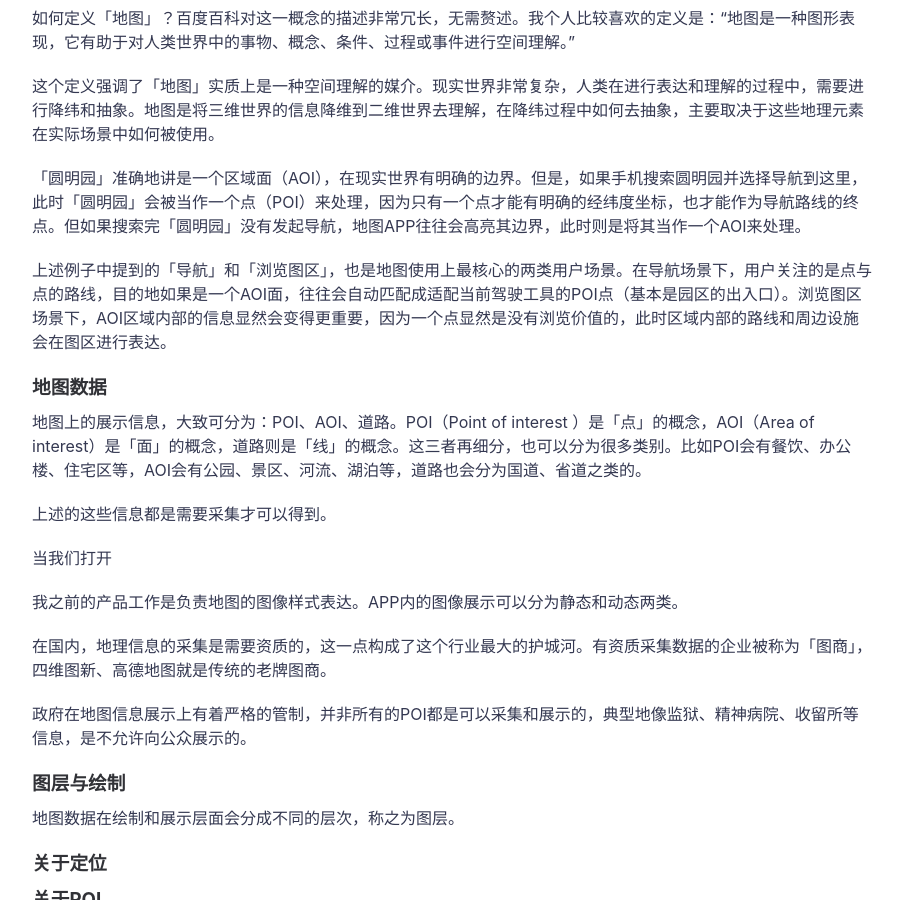
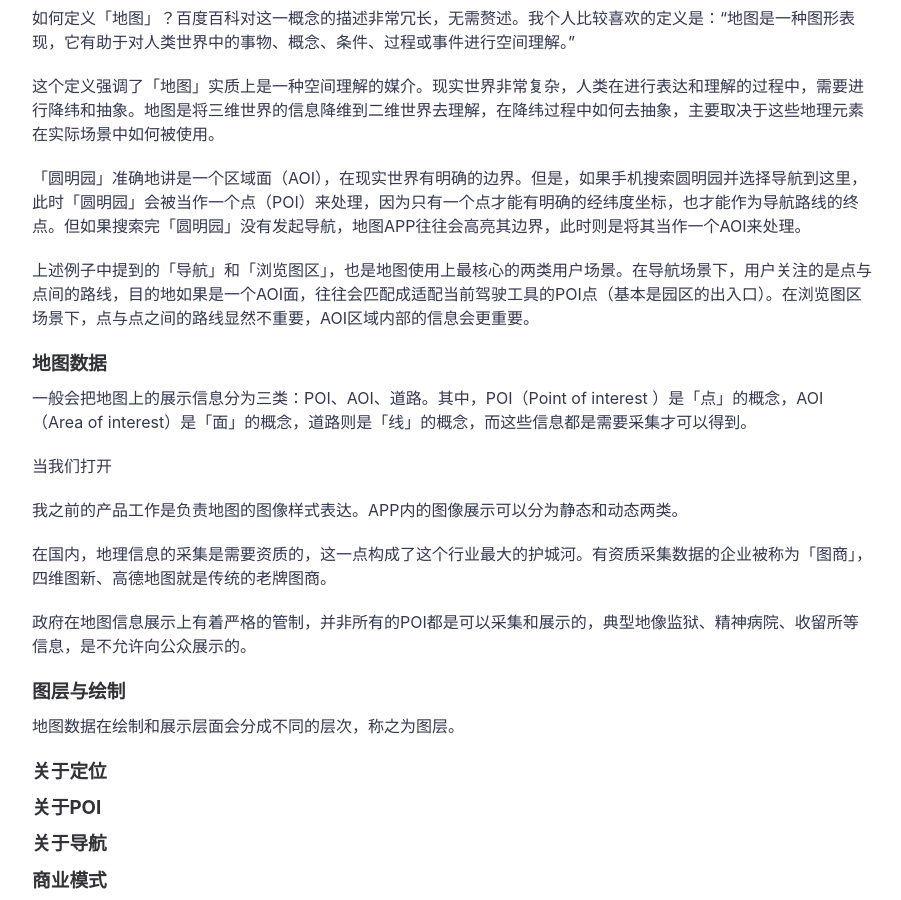
Before and after one commit to icarus507/icarus507.github.io, a Jekyll site: the page built from _posts/2018-09-07-谈谈地图.md, in a window 1280 px wide and 900 px high, scrolled down 902 px. Shown: the whole window, without its empty margins (188-1089 px from the left). Built offline with Jekyll 4.4.1, drawn with Linux system fonts in a browser that asks for light colours.

Commit message:
Update 2018-09-07-谈谈地图.md

```diff
--- a/_posts/2018-09-07-谈谈地图.md
+++ b/_posts/2018-09-07-谈谈地图.md
@@ -20,14 +20,14 @@ featured-img: emile-perron-190221
 
 「圆明园」准确地讲是一个区域面（AOI），在现实世界有明确的边界。但是，如果手机搜索圆明园并选择导航到这里，此时「圆明园」会被当作一个点（POI）来处理，因为只有一个点才能有明确的经纬度坐标，也才能作为导航路线的终点。但如果搜索完「圆明园」没有发起导航，地图APP往往会高亮其边界，此时则是将其当作一个AOI来处理。
 
-上述例子中提到的「导航」和「浏览图区」，也是地图使用上最核心的两类用户场景。在导航场景下，用户关注的是点与点的路线，目的地如果是一个AOI面，往往会自动匹配成适配当前驾驶工具的POI点（基本是园区的出入口）。浏览图区场景下，AOI区域内部的信息显然会变得更重要，因为一个点显然是没有浏览价值的，此时区域内部的路线和周边设施会在图区进行表达。
+上述例子中提到的「导航」和「浏览图区」，也是地图使用上最核心的两类用户场景。在导航场景下，用户关注的是点与点间的路线，目的地如果是一个AOI面，往往会匹配成适配当前驾驶工具的POI点（基本是园区的出入口）。在浏览图区场景下，点与点之间的路线显然不重要，AOI区域内部的信息会更重要。
 
 
 ### 地图数据
 
-地图上的展示信息，大致可分为：POI、AOI、道路。POI（Point of interest ）是「点」的概念，AOI（Area of interest）是「面」的概念，道路则是「线」的概念。这三者再细分，也可以分为很多类别。比如POI会有餐饮、办公楼、住宅区等，AOI会有公园、景区、河流、湖泊等，道路也会分为国道、省道之类的。
+一般会把地图上的展示信息分为三类：POI、AOI、道路。其中，POI（Point of interest ）是「点」的概念，AOI（Area of interest）是「面」的概念，道路则是「线」的概念，而这些信息都是需要采集才可以得到。
 
-上述的这些信息都是需要采集才可以得到。
+
 
 当我们打开
 
```
